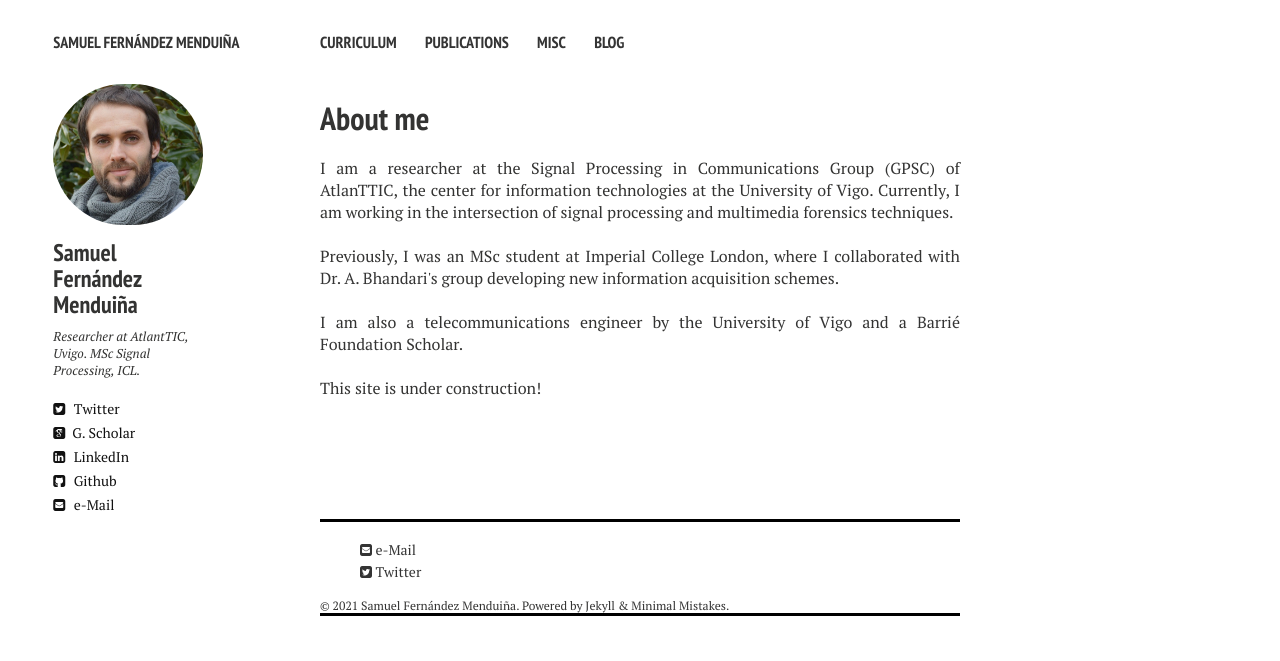
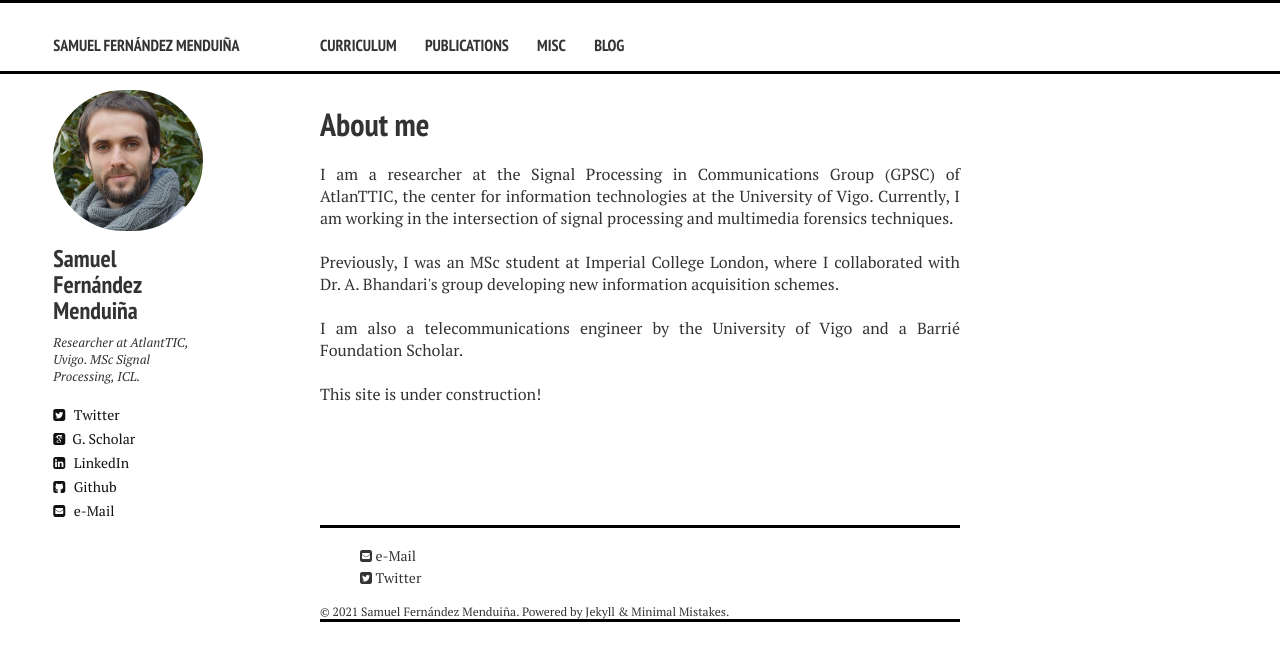
Before and after one commit to sf219/sfweb, a Jekyll site: the page built from index.md, in a window 1280 px wide. Shown: the top 661 px of the page. Built offline with Jekyll 4.4.1, drawn with Linux system fonts in a browser that asks for light colours; nearby versions of some CDN libraries.

Commit message:
Update _navigation.html

```diff
--- a/_includes/_navigation.html
+++ b/_includes/_navigation.html
@@ -1,4 +1,17 @@
-<div class="navigation-wrapper">
+<!DOCTYPE html>
+<html>
+<head>
+<style>
+#div1 {
+    border-bottom: 3px solid black;
+}
+#div2 {
+  font-size: 12px;
+}
+</head>
+</style>
+    <body>
+<div id = "div1" class="navigation-wrapper">
 	<div class="site-name">
 		<a href="{{ site.url }}">{{ site.title }}</a>
 	</div><!-- /.site-name -->
@@ -12,3 +25,5 @@
 		</nav>
 	</div><!-- /.top-navigation -->
 </div><!-- /.navigation-wrapper -->
+	</body>
+	</html>
```
